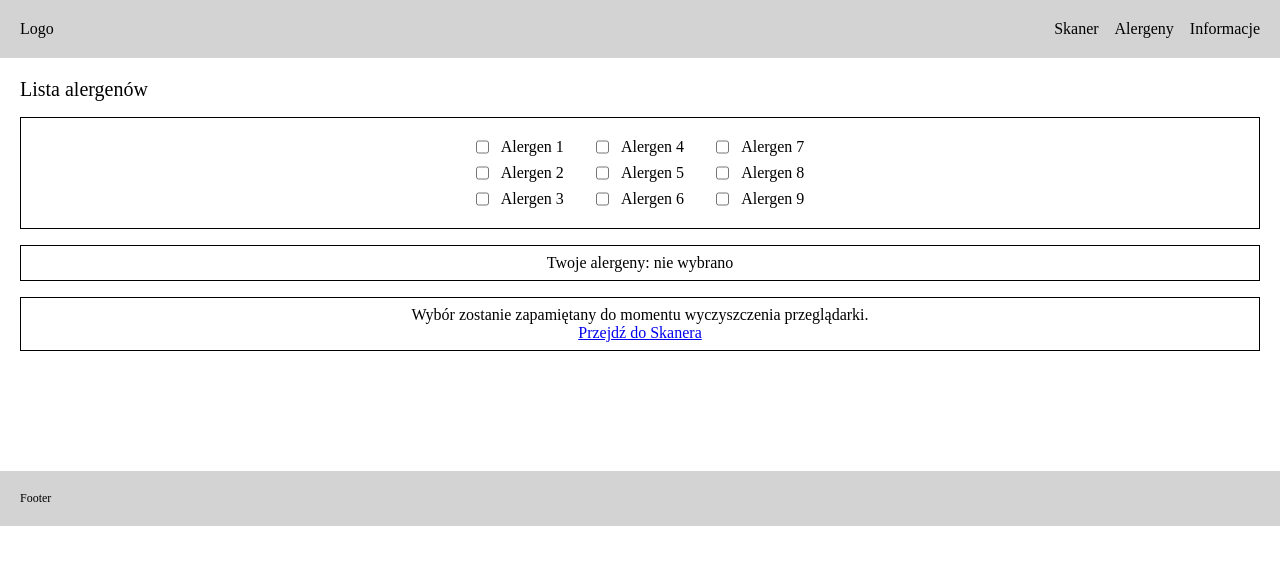
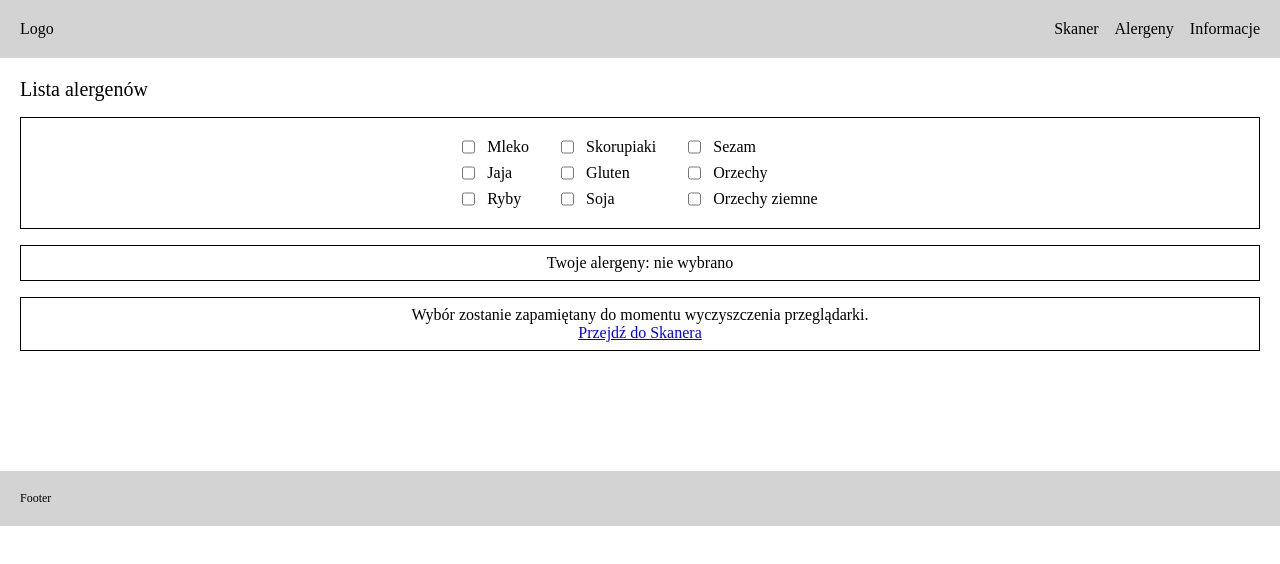
Before and after one commit to DominikaDuralek/allergy-guide, a React (Vite) app in the folder client/: page /allergens in a window 1280 px wide. Shown: the top 564 px of the page. Built offline with nearby package versions, Linux system fonts and the light colour scheme.

Commit message:
Checking the allergens for a given product

```diff
--- a/client/src/pages/Allergens.jsx
+++ b/client/src/pages/Allergens.jsx
@@ -12,7 +12,7 @@ function Allergens() {
         const array = document.getElementsByTagName("input");
         // Check if values exist in localStorage and check the correct boxes
         for (let i = 0; i < array.length; i++) {
-            if (localStorage.getItem(array[i].id) !== null) {
+            if (localStorage.getItem(array[i].value) !== null) {
                 array[i].checked = true;
             } else {
                 array[i].checked = false;
@@ -26,11 +26,12 @@ function Allergens() {
         let allergensString = "";
         for (let i = 0; i < array.length; i++) {
             if (array[i].checked == true) {
-                // If last item reached
-                if (i == array.length - 1) allergensString = allergensString.concat(array[i].id);
-                else allergensString = allergensString.concat(array[i].id + ", ");
+                allergensString = allergensString.concat(array[i].value + ", ");
             }
         }
+
+        // Remove the last comma from string
+        allergensString = allergensString.substring(0, allergensString.length - 2);
 
         if (allergensString == "") setAllergens("nie wybrano");
         else setAllergens(allergensString);
@@ -51,46 +52,46 @@ function Allergens() {
             <div className="allergens__checkboxes">
                 <div className="allergens__checkbox-group">
                     <div className="allergens__checkbox">
-                        <input type="checkbox" id="alergen1" value="alergen1" onChange={() => setAllergen("alergen1")} />
-                        <label htmlFor="allergen1">Alergen 1</label>
+                        <input type="checkbox" id="mleko" value="mleko" onChange={() => setAllergen("mleko")} />
+                        <label htmlFor="mleko">Mleko</label>
                     </div>
                     <div className="allergens__checkbox">
-                        <input type="checkbox" id="alergen2" value="alergen2" onChange={() => setAllergen("alergen2")} />
-                        <label htmlFor="alergen2">Alergen 2</label>
+                        <input type="checkbox" id="jaja" value="jaja" onChange={() => setAllergen("jaja")} />
+                        <label htmlFor="jaja">Jaja</label>
                     </div>
                     <div className="allergens__checkbox">
-                        <input type="checkbox" id="alergen3" value="alergen3" onChange={() => setAllergen("alergen3")} />
-                        <label htmlFor="alergen3">Alergen 3</label>
+                        <input type="checkbox" id="ryby" value="ryby" onChange={() => setAllergen("ryby")} />
+                        <label htmlFor="ryby">Ryby</label>
                     </div>
                 </div>
 
                 <div className="allergens__checkbox-group">
                     <div className="allergens__checkbox">
-                        <input type="checkbox" id="alergen4" value="alergen4" onChange={() => setAllergen("alergen4")} />
-                        <label htmlFor="alergen4">Alergen 4</label>
+                        <input type="checkbox" id="skorupiaki" value="skorupiaki" onChange={() => setAllergen("skorupiaki")} />
+                        <label htmlFor="skorupiaki">Skorupiaki</label>
                     </div>
                     <div className="allergens__checkbox">
-                        <input type="checkbox" id="alergen5" value="alergen5" onChange={() => setAllergen("alergen5")} />
-                        <label htmlFor="alergen5">Alergen 5</label>
+                        <input type="checkbox" id="gluten" value="gluten" onChange={() => setAllergen("gluten")} />
+                        <label htmlFor="gluten">Gluten</label>
                     </div>
                     <div className="allergens__checkbox">
-                        <input type="checkbox" id="alergen6" value="alergen6" onChange={() => setAllergen("alergen6")} />
-                        <label htmlFor="alergen6">Alergen 6</label>
+                        <input type="checkbox" id="soja" value="soja" onChange={() => setAllergen("soja")} />
+                        <label htmlFor="soja">Soja</label>
                     </div>
                 </div>
 
                 <div className="allergens__checkbox-group">
                     <div className="allergens__checkbox">
-                        <input type="checkbox" id="alergen7" value="alergen7" onChange={() => setAllergen("alergen7")} />
-                        <label htmlFor="alergen7">Alergen 7</label>
+                        <input type="checkbox" id="sezam" value="sezam" onChange={() => setAllergen("sezam")} />
+                        <label htmlFor="sezam">Sezam</label>
                     </div>
                     <div className="allergens__checkbox">
-                        <input type="checkbox" id="alergen8" value="alergen8" onChange={() => setAllergen("alergen8")} />
-                        <label htmlFor="alergen8">Alergen 8</label>
+                        <input type="checkbox" id="orzechy" value="orzechy" onChange={() => setAllergen("orzechy")} />
+                        <label htmlFor="orzechy">Orzechy</label>
                     </div>
                     <div className="allergens__checkbox">
-                        <input type="checkbox" id="alergen9" value="alergen9" onChange={() => setAllergen("alergen9")} />
-                        <label htmlFor="alergen9">Alergen 9</label>
+                        <input type="checkbox" id="orzechyziemne" value="orzechy ziemne" onChange={() => setAllergen("orzechy ziemne")} />
+                        <label htmlFor="orzechyziemne">Orzechy ziemne</label>
                     </div>
                 </div>
             </div>
--- a/client/src/pages/Scanner.jsx
+++ b/client/src/pages/Scanner.jsx
@@ -1,17 +1,20 @@
+import { useState } from "react";
+
+function Scanner() {
+    // Product properties extracted from json file
+    const [productName, setProductName] = useState('');
+    const [productCode, setProductCode] = useState('');
+
+    const [productAllergens, setProductAllergens] = useState('');
+    const [productSafe, setProductSafe] = useState('');
+
+    // Value to store allergens while still checking
+    let tempProductAllergens = "";
+
     // Show info about product in scanner__product component
     const showProductInfo = () => {
         const code = document.getElementById("code").value;
-    // Fetch the correct product
-    window.fetch("https://world.openfoodfacts.org/api/v3/product/" + code + ".json")
-        .then(function(response){
-            return response.json();
-        }).then(function(json){
-            console.log("name: " + json.product.product_name);
-            console.log("code: " + json.code);
-            console.log("allergens: " + json.product.allergens);
-        }).catch(function(error) {
-            console.log(error);
-        });
+        checkProduct(code);
 
         document.querySelector(".scanner__camera").style.display = "none";
         document.querySelector(".scanner__code").style.display = "none";
@@ -20,12 +23,62 @@ const showProductInfo = () => {
 
     // Hide info about product in scanner__product component
     const hideProductInfo = () => {
+        // Clear the product's allergens
+        tempProductAllergens = "";
+
         document.querySelector(".scanner__camera").style.display = "flex";
         document.querySelector(".scanner__code").style.display = "flex";
         document.querySelector(".scanner__product").style.display = "none";
     }
 
-function Scanner() {
+    const checkProduct = (code) => {
+        // Fetch the correct product
+        window.fetch("https://world.openfoodfacts.org/api/v3/product/" + code + ".json")
+            .then(function(response){
+                return response.json();
+            }).then(function(json){
+                setProductName(json.product.product_name);
+                setProductCode(json.code);
+
+                // Check the presence of each allergen
+                checkAllergen("mleko", ["milk", "mleko"], json.product.allergens);
+                checkAllergen("jaja", ["eggs", "jaja"], json.product.allergens);
+                checkAllergen("ryby", ["fish", "ryby"], json.product.allergens);
+                checkAllergen("skorupiaki", ["crustaceans", "shrimp", "skorupiaki", "krewetki"], json.product.allergens);
+                checkAllergen("gluten", ["gluten", "pszenica"], json.product.allergens);
+                checkAllergen("soja", ["soybeans", "soy", "soja"], json.product.allergens);
+                checkAllergen("sezam", ["sesame", "sezam"], json.product.allergens);
+                checkAllergen("orzechy", ["nuts", "orzech"], json.product.allergens);
+                checkAllergen("orzechy ziemne", ["peanut", "orzeszki", "ziemne"], json.product.allergens);
+
+                // Determine product safety
+                if(tempProductAllergens == "") {
+                    setProductSafe("TAK");
+                    tempProductAllergens = "nie zawiera";
+                } else {
+                    setProductSafe("NIE");
+                    tempProductAllergens = tempProductAllergens.substring(0, tempProductAllergens.length - 2);
+                }
+
+                setProductAllergens(tempProductAllergens);
+            }).catch(function(error) {
+                console.log(error);
+            });
+    }
+
+    const checkAllergen = (allergen, keywords, jsonAllergens) => {
+        // If allergen exists in localStorage
+        if(localStorage.getItem(allergen) !== null) {
+            // Check if alergen is in the product
+            for (let i = 0; i < keywords.length; i++) {
+                if((jsonAllergens).includes(keywords[i])) {
+                    tempProductAllergens += (allergen + ", ");
+                    break;
+                }
+            }
+        }
+    }
+
     return (
         <div className="scanner">
             <h1 className="scanner__title">Wprowadź produkt</h1>
@@ -48,6 +101,10 @@ function Scanner() {
 
                 <div className="scanner__product">
                     <p>Informacje o produkcie</p>
+                    <span>Nazwa: {productName}</span>
+                    <span>Kod: {productCode}</span>
+                    <span>Produkt bezpieczny: {productSafe}</span>
+                    <span>Twoje alergeny: {productAllergens}</span>
                     <button className="scanner__product__button-back" onClick={hideProductInfo} >Wyszukaj kolejny produkt</button>
                 </div>
             </div>
```
Lines whose indentation alone changed are shown as unchanged.
